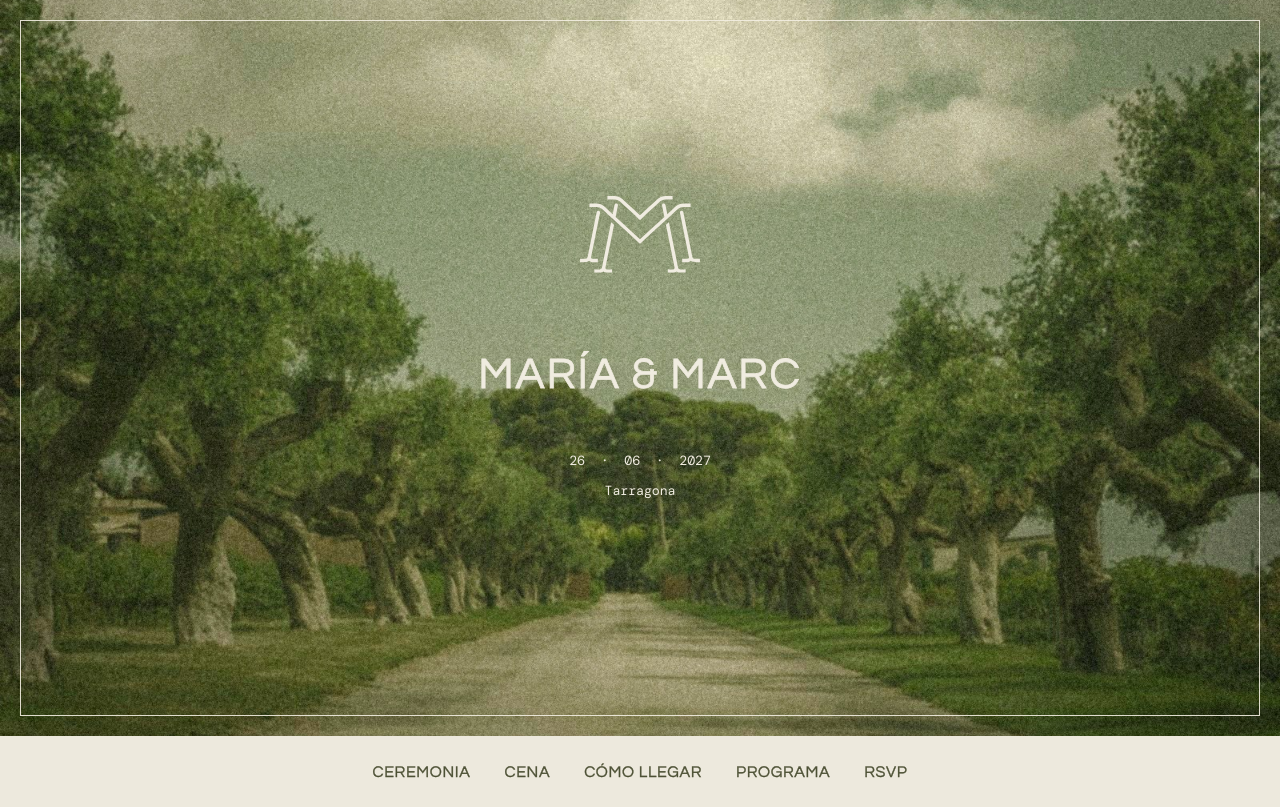
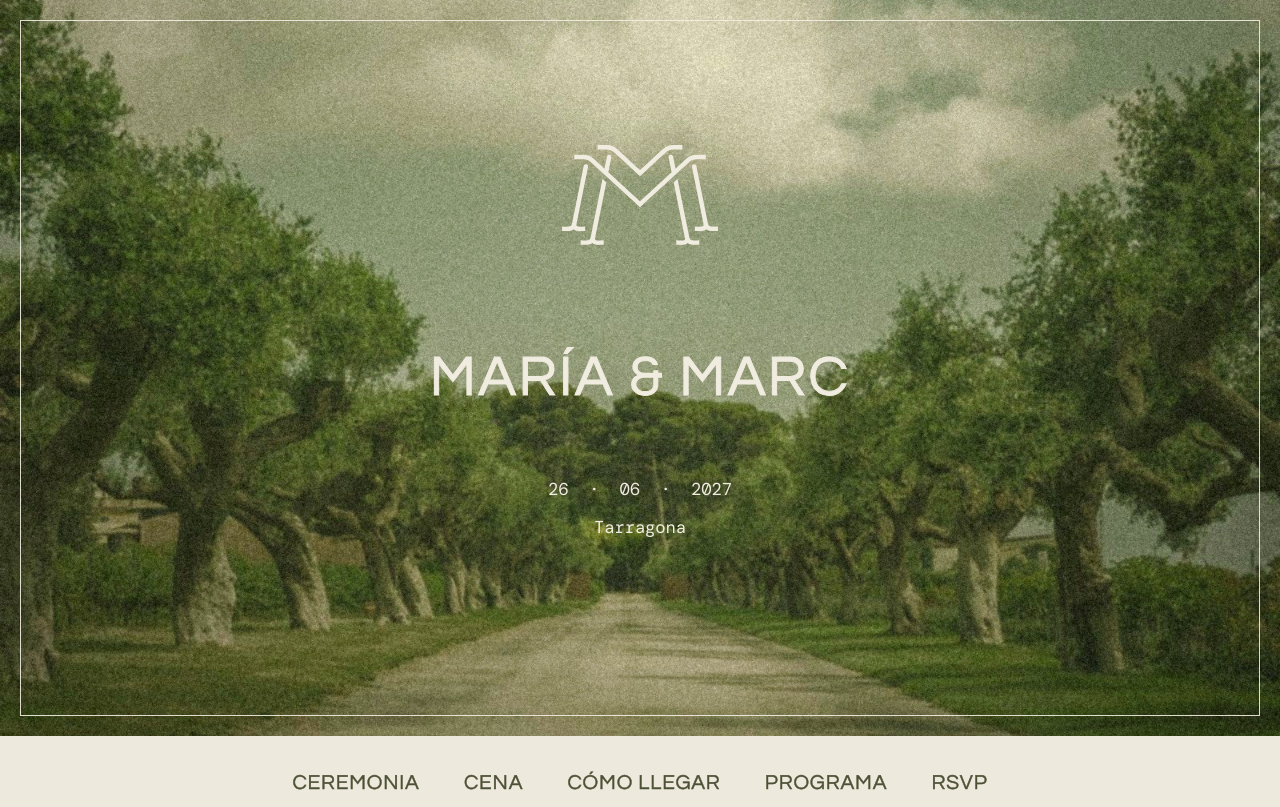
Before and after one commit to mariaymarc/mariaymarc.github.io, a plain HTML site: page index.html in a window 1280 px wide. Shown: the top 807 px of the page. Drawn offline with nearby package versions, Linux system fonts and the light colour scheme; a web font is replaced by a local one.

Commit message:
Desktop: everything 30% bigger
Co-Authored-By: Claude Opus 5.5 <noreply@anthropic.com>
Claude-Session: https://claude.ai/code/session_01NVvXN2ZfjubBKEGKyT8HuS

```diff
--- a/index.html
+++ b/index.html
@@ -150,6 +150,7 @@ footer p{font-size:13.33px}
   section{padding:72px var(--side) 80px}
   .gallery{grid-template-columns:repeat(2,minmax(0,1fr))}
   .gallery img.wide{grid-column:1/-1;aspect-ratio:16/9}
+  .hero-in,.nav,section,footer{zoom:1.3}
 }
 </style>
 </head>
```
